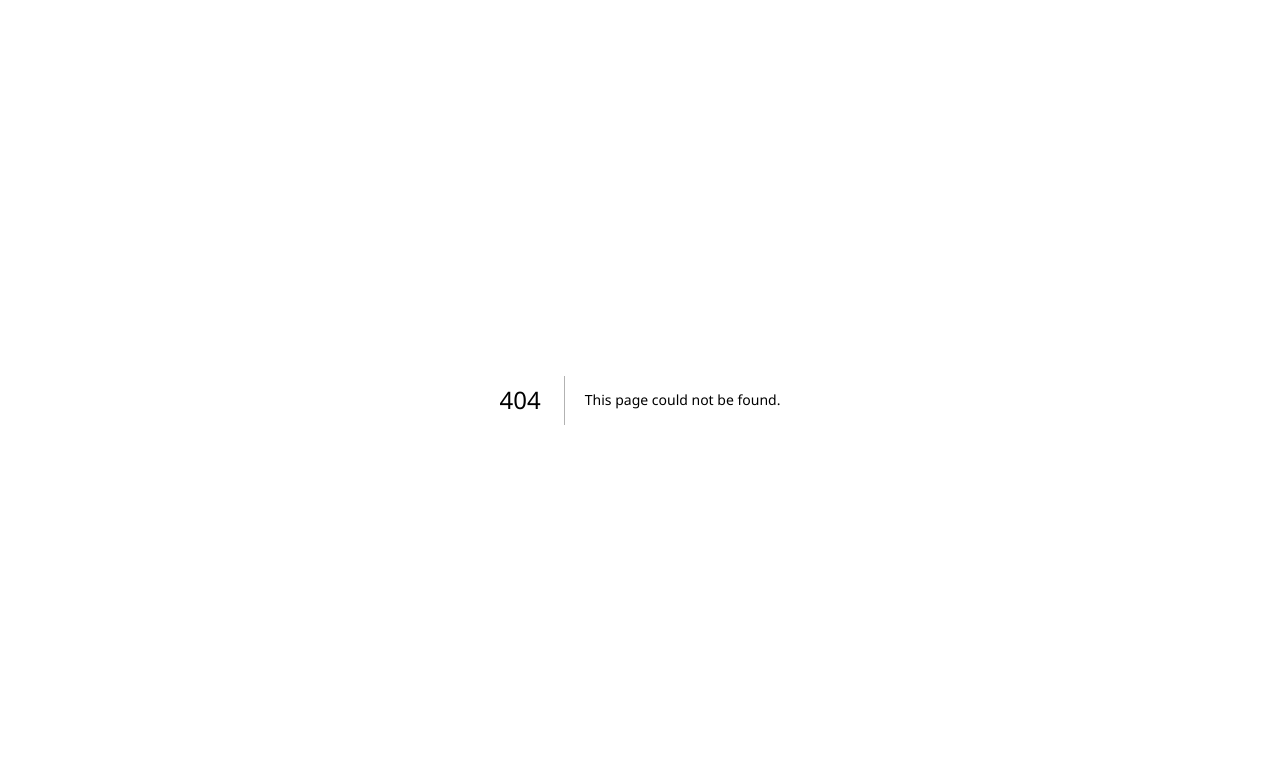
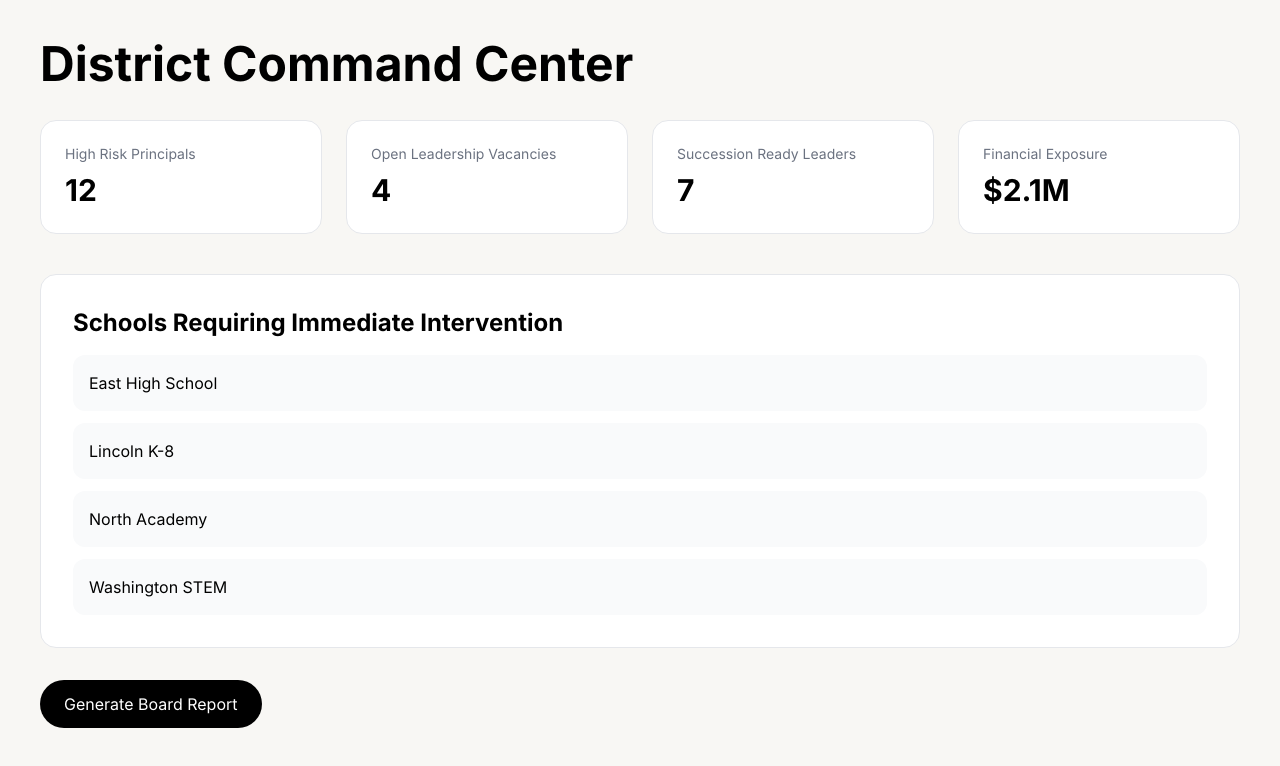
Before and after one commit to jmarc296-jpg/instructional-leadership-practice, a Next.js app: page /district-command-center in a window 1280 px wide. Before the commit this address had no page. Shown: the top 766 px of the page. Built offline with nearby package versions, Linux system fonts and the light colour scheme.

Commit message:
build enterprise district infrastructure

```diff
--- /dev/null
+++ b/app/board-report/page.tsx
@@ -0,0 +1,35 @@
+export default function BoardReportPage() {
+  return (
+    <main className="min-h-screen bg-white p-10 text-black">
+      <div className="max-w-5xl mx-auto">
+        <h1 className="text-5xl font-bold mb-6">
+          Board Leadership Risk Report
+        </h1>
+
+        <div className="bg-red-50 border border-red-200 rounded-2xl p-8 mb-8">
+          <p className="text-sm uppercase text-red-600 font-bold">
+            Financial Risk
+          </p>
+          <p className="text-5xl font-bold mt-3">
+            $2.1M
+          </p>
+          <p className="mt-3 text-gray-600">
+            Projected annual loss tied to principal turnover, vacancies, and teacher attrition.
+          </p>
+        </div>
+
+        <div className="bg-gray-50 rounded-2xl p-8">
+          <h2 className="text-2xl font-bold mb-4">
+            Immediate Recommendations
+          </h2>
+
+          <ul className="space-y-3">
+            <li>• Stabilize 4 high-risk schools</li>
+            <li>• Build assistant principal pipeline</li>
+            <li>• Reduce principal churn by 20%</li>
+          </ul>
+        </div>
+      </div>
+    </main>
+  );
+}
--- /dev/null
+++ b/app/district-command-center/page.tsx
@@ -0,0 +1,57 @@
+import Link from "next/link";
+
+const metrics = [
+  { label: "High Risk Principals", value: "12" },
+  { label: "Open Leadership Vacancies", value: "4" },
+  { label: "Succession Ready Leaders", value: "7" },
+  { label: "Financial Exposure", value: "$2.1M" }
+];
+
+const schools = [
+  "East High School",
+  "Lincoln K-8",
+  "North Academy",
+  "Washington STEM"
+];
+
+export default function DistrictCommandCenter() {
+  return (
+    <main className="min-h-screen bg-[#f8f7f4] p-10 text-black">
+      <div className="max-w-7xl mx-auto">
+        <h1 className="text-5xl font-bold mb-8">
+          District Command Center
+        </h1>
+
+        <div className="grid md:grid-cols-4 gap-6 mb-10">
+          {metrics.map((metric) => (
+            <div key={metric.label} className="bg-white p-6 rounded-2xl border">
+              <p className="text-sm text-gray-500">{metric.label}</p>
+              <p className="text-3xl font-bold mt-2">{metric.value}</p>
+            </div>
+          ))}
+        </div>
+
+        <div className="bg-white p-8 rounded-2xl border mb-8">
+          <h2 className="text-2xl font-bold mb-4">
+            Schools Requiring Immediate Intervention
+          </h2>
+
+          <div className="space-y-3">
+            {schools.map((school) => (
+              <div key={school} className="p-4 bg-gray-50 rounded-xl">
+                {school}
+              </div>
+            ))}
+          </div>
+        </div>
+
+        <Link
+          href="/board-report"
+          className="bg-black text-white px-6 py-3 rounded-full inline-block"
+        >
+          Generate Board Report
+        </Link>
+      </div>
+    </main>
+  );
+}
--- a/app/leadership-risk-report/page.tsx
+++ b/app/leadership-risk-report/page.tsx
@@ -115,7 +115,7 @@ export default function LeadershipRiskReportPage() {
             href="/demo"
             className="inline-block bg-black text-white px-6 py-3 rounded-full"
           >
-            Request Pilot Access
+            See District Risk
           </Link>
         </div>
       </div>
--- a/app/page.tsx
+++ b/app/page.tsx
@@ -50,7 +50,7 @@ export default function HomePage() {
           </Link>
 
           <Link
-            href="/demo"
+            href="/district-command-center"
             className="rounded-full bg-[#0057FF] px-6 py-3 text-sm font-semibold text-white hover:bg-[#0046cc]"
           >
             Request Demo
@@ -76,7 +76,7 @@ export default function HomePage() {
 
           <div className="mt-10 flex flex-col gap-4 sm:flex-row">
             <Link
-              href="/demo"
+              href="/district-command-center"
               className="inline-flex items-center justify-center rounded-full bg-[#0057FF] px-8 py-4 text-sm font-bold text-white hover:bg-[#0046cc]"
             >
               Request Demo
--- /dev/null
+++ b/app/pilot/page.tsx
@@ -0,0 +1,22 @@
+export default function PilotPage() {
+  return (
+    <main className="min-h-screen bg-[#f8f7f4] p-10 text-black">
+      <div className="max-w-3xl mx-auto bg-white p-10 rounded-2xl border">
+        <h1 className="text-4xl font-bold mb-6">
+          Run Pilot Assessment
+        </h1>
+
+        <div className="space-y-4">
+          <input className="w-full border p-3 rounded-xl" placeholder="District Name" />
+          <input className="w-full border p-3 rounded-xl" placeholder="Enrollment Size" />
+          <input className="w-full border p-3 rounded-xl" placeholder="Current Principal Vacancies" />
+          <input className="w-full border p-3 rounded-xl" placeholder="District Email" />
+        </div>
+
+        <button className="mt-6 bg-black text-white px-6 py-3 rounded-full">
+          Submit Pilot Request
+        </button>
+      </div>
+    </main>
+  );
+}
```
Also changed, not shown: components/upload/data-upload.tsx (added), outreach-tracker.csv (added).
